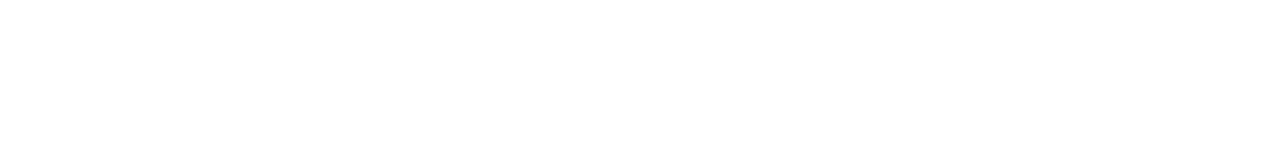
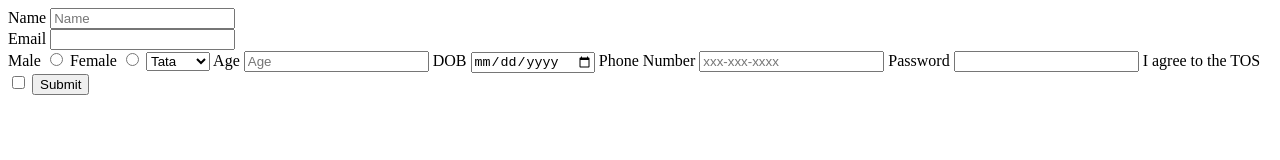
Before and after one commit to acciojob/signup-form-car-Bharat8087, a website: page main.html in a window 1280 px wide. Drawn offline with Linux system fonts and the light colour scheme.

Commit message:
created a submission

```diff
--- a/main.html
+++ b/main.html
@@ -7,6 +7,34 @@
 </head>
 
 <body>
+	<form method="post">
+		<label for="name">Name</label>
+		<input type="text" id="" name="Name" placeholder="Name"required id="yes">
+		<br><label for="email">Email</label>
+		<input type="email" id="email" name="email" required id="yes"><br>
+	<label for="gender_m">Male</label>
+		<input type="radio" id="gender_m" name="gender" required id="yes">
+	<label for="gender_f">Female</label>
+		<input type="radio" id="gender_f" name="gender" required id="yes">
+	<select label for="Car Brands" placeholder="--Please choose an option--
+" id="cars" input type="select" name="select" required id="yes">
+	<option>Tata</option>
+		<option>Hyndai</option>
+		<option>Maruti</option></select>
+		<label for="age">Age</label>
+		<input type="number" placeholder="Age" id="age" name="age" required id="yes">
+
+	<label for="dob">DOB</label>
+		<input type="date" id="dob" name="dob" required id="yes">
+	<label for="tel">Phone Number </label>
+		<input type="tel" placeholder="xxx-xxx-xxxx"
+" id="tel" name="tel">
+	<label for="password">Password</label>
+		<input type="password" id="password" name="password">
+	<label for="tos">I agree to the TOS</label>
+		<input type="checkbox" id="tos" name="tos" required id="tos">
+	<input type="submit" value="Submit">
+	</form>
 	<!-- the entire body must be written by student -->
     <script type="text/javascript" src="./script.js">
 </script>
```
